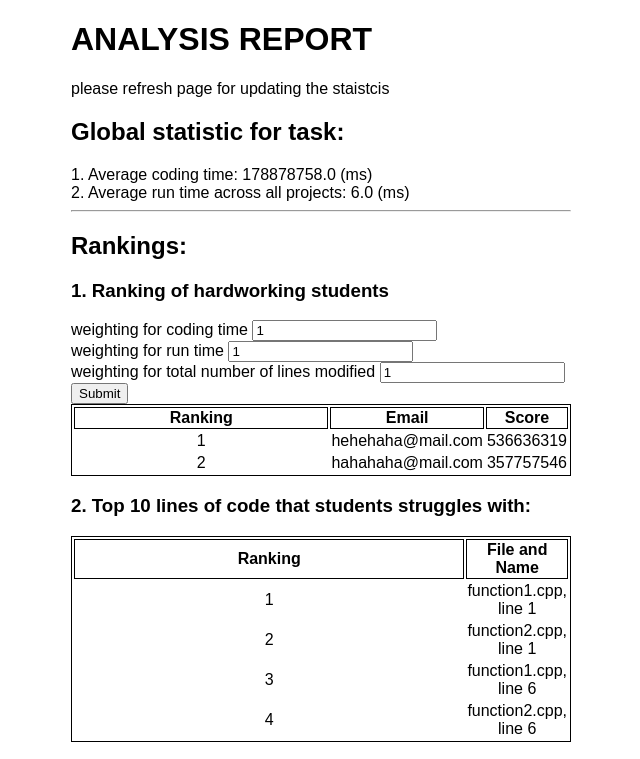
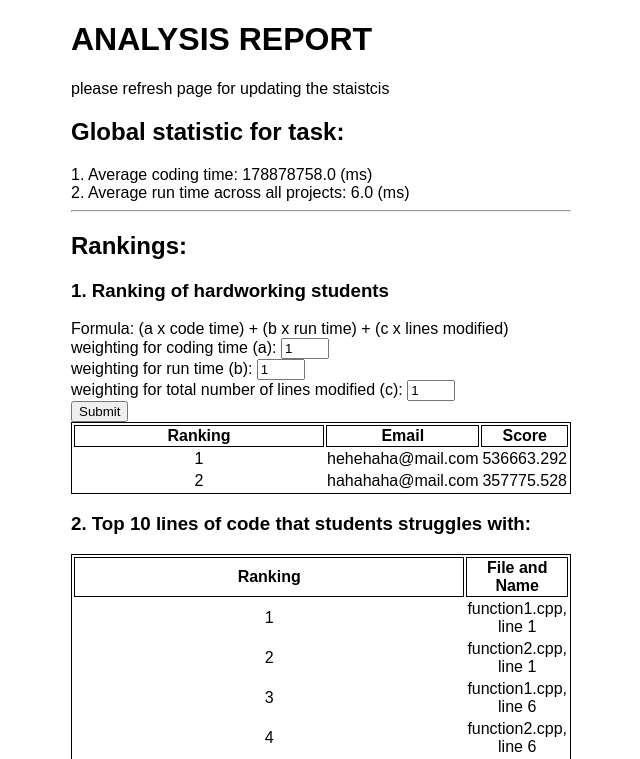
Before and after one commit to pseusys/dspdavscp, a Flask app: page / in a window 1280 px wide. Shown: the top 759 px of the page, without its empty margins (319-959 px from the left). Run offline with Flask 2, Linux system fonts and the light colour scheme; data comes from the database, SQL or seed files in the repository; both versions use the stored data as it was after the commit.

Commit message:
modified formula

```diff
--- a/server/db_handler.py
+++ b/server/db_handler.py
@@ -141,7 +141,7 @@ def analysis():
           record[email][2] += count
 
      for email, data in record.items():
-          ranking[email] = a*data[0] + b*data[1] + c*data[2]
+          ranking[email] = a*data[0]/1000 + b*data[1]/1000 + c*data[2]
 
      ranking_2a = sorted(ranking.items(), key=lambda x: x[1], reverse=True)
 
--- a/server/static/css/home.css
+++ b/server/static/css/home.css
@@ -19,3 +19,7 @@ table, th {
 td {
     text-align: center;
 }
+
+input {
+    width: 40px;
+}
--- a/server/templates/home.html
+++ b/server/templates/home.html
@@ -24,17 +24,20 @@
         <div>
             <h3>1. Ranking of hardworking students</h3>
             <div>
+                Formula: (a x code time) + (b x run time) + (c x lines modified)
+            </div>
+            <div>
                 <form action="/cc", method="post">
                     <div>
-                        <label for="a">weighting for coding time</label>
+                        <label for="a">weighting for coding time (a): </label>
                         <input type="number" name="a" id="a" value=1>
                     </div>
                     <div>
-                        <label for="b">weighting for run time</label>
+                        <label for="b">weighting for run time (b): </label>
                         <input type="number" name="b" id="b" value=1>
                     </div>
                     <div>
-                        <label for="c">weighting for total number of lines modified</label>
+                        <label for="c">weighting for total number of lines modified (c): </label>
                         <input type="number" name="c" id="c" value=1>
                     </div>
                     <button type="submit" value="Submit">Submit</button>
```
Also changed, not shown: server/records.db.
